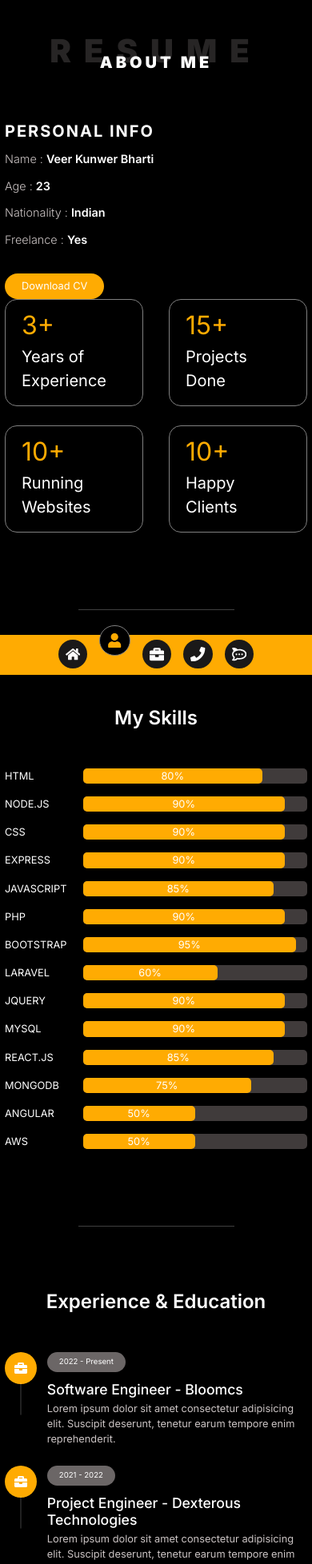
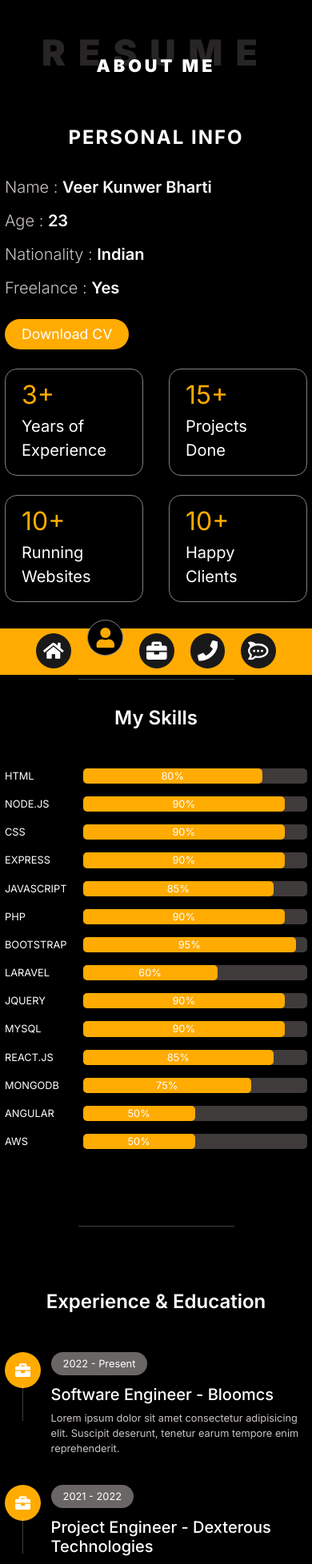
Before and after one commit to nextoncode/veerkbharti-nextjs, a Next.js app: page /about in a window 390 px wide. Shown: the top 1956 px of the page at 80% size. Built offline with nearby package versions, Linux system fonts and the light colour scheme; a web font is replaced by a local one.

Commit message:
Making responsiveness

```diff
--- a/src/app/about/about.module.css
+++ b/src/app/about/about.module.css
@@ -3,9 +3,14 @@
   height: 100vh;
 }
 
+.personalInfo {
+  display: flex;
+  flex-direction: column;
+}
+
 .personalInfo h5 {
   letter-spacing: 2px;
-  font-size: 2.5rem;
+  font-size: 3rem;
   text-transform: uppercase;
   font-weight: 700;
   margin-bottom: 1.5rem;
@@ -18,18 +23,22 @@
   display: flex;
   flex-direction: column;
   gap: 1.5rem;
-  margin-bottom: 4rem;
+  margin-bottom: 3rem;
 }
 
 .personalInfo ul li {
   font-weight: 300;
-  font-size: 1.8rem;
+  font-size: 2rem;
   color: #cac3c3;
 }
 
 .personalInfo ul li span {
   font-weight: 600;
   color: var(--secondary-text-color) !important;
+}
+
+.personalInfo a {
+  align-self: flex-start;
 }
 
 .infoCardBox {
@@ -83,3 +92,22 @@
     grid-template-columns: 1fr;
   }
 }
+
+@media (max-width: 767px) {
+  .personalInfo h5 {
+    align-self: center;
+  }
+
+  .personalInfo h5 {
+    font-size: 3rem;
+    margin-bottom: 4rem;
+  }
+
+  .personalInfo ul li {
+    font-size: 2.5rem;
+  }
+
+  .personalInfo a {
+    font-size: 2.2rem;
+  }
+}
--- a/src/app/about/page.jsx
+++ b/src/app/about/page.jsx
@@ -52,15 +52,15 @@ const AboutPage = () => {
       endDate: "2020",
       experience: false,
     },
-    {
-      title: "Frontend Development",
-      org: "WsCube Tech",
-      description:
-        "Lorem ipsum dolor sit amet consectetur adipisicing elit. Suscipit deserunt, tenetur earum tempore enim reprehenderit.",
-      startDate: "2020",
-      endDate: "2020",
-      experience: false,
-    },
+    // {
+    //   title: "Frontend Development",
+    //   org: "WsCube Tech",
+    //   description:
+    //     "Lorem ipsum dolor sit amet consectetur adipisicing elit. Suscipit deserunt, tenetur earum tempore enim reprehenderit.",
+    //   startDate: "2020",
+    //   endDate: "2020",
+    //   experience: false,
+    // },
   ];
   return (
     <>
@@ -68,8 +68,10 @@ const AboutPage = () => {
         <div className="container">
           <SectionMainTitle mainTitle="Resume" subTitle="About Me" />
           <div className="row">
-            <div className="col-sm-4">
-              <div className={styles.personalInfo}>
+            <div className="col-md-4">
+              <div
+                className={`${styles.personalInfo} mb-md-0 mb-5`}
+              >
                 <h5>Personal Info</h5>
                 <ul>
                   <li>
@@ -90,7 +92,7 @@ const AboutPage = () => {
                 </Link>
               </div>
             </div>
-            <div className="col-sm-8">
+            <div className="col-md-8">
               <div className={styles.infoCardBox}>
                 <div className={styles.infoCard}>
                   <span>3+</span>
--- a/src/app/contact/contact.module.css
+++ b/src/app/contact/contact.module.css
@@ -2,6 +2,7 @@
   font-size: 3rem;
   font-weight: 700;
   text-transform: uppercase;
+  margin-bottom: 2rem;
 }
 
 .contactInfoBox ul {
@@ -13,6 +14,7 @@
 .contactInfoBox p {
   font-size: 2rem;
   color: #cac3c3;
+  margin-bottom: 2rem;
 }
 
 .contactInfo {
@@ -75,4 +77,5 @@
 
 .contactForm form button{
     font-size: 2rem;
+    align-self: flex-start;
 }
--- a/src/app/contact/page.jsx
+++ b/src/app/contact/page.jsx
@@ -76,7 +76,7 @@ const ContactPage = () => {
             </div>
             <div className="col-md-1"></div>
             <div className="col-md-5">
-              <div className={styles.contactForm}>
+              <div className={`${styles.contactForm} mb-5 pb-5`}>
                 <form>
                   <input type="text" name="name" id="name" placeholder="Name" />
                   <input type="email" name="email" id="email" placeholder="Email" />
--- a/src/app/globals.css
+++ b/src/app/globals.css
@@ -61,7 +61,7 @@ a {
   padding: 5px 20px;
   background: var(--primary-bg-color);
   color: var(--secondary-text-color);
-  font-size: 1.6rem;
+  font-size: 2rem;
 }
 
 section {
--- a/src/components/ExperienceCard/experience.module.css
+++ b/src/components/ExperienceCard/experience.module.css
@@ -1,7 +1,7 @@
 .experienceCard {
   display: flex;
   gap: 1.6rem;
-  margin-bottom: 2rem;
+  margin-bottom: 3.5rem;
 }
 
 .experienceCard .cardIcon {
@@ -35,15 +35,32 @@
   border: none;
   text-align: center;
   margin-bottom: 1.4rem;
-  font-size: 1.2rem;
+  font-size: 1.4rem;
 }
 
 .experienceCard .cardContent h5 {
   color: var(--secondary-text-color);
   font-size: 2.2rem;
+  margin-bottom: 1rem;
 }
 
 .experienceCard .cardContent p {
   font-size: 1.6rem;
   color: #cac3c3;
 }
+
+@media screen and (max-width: 767px) {
+  .experienceCard .cardIcon button {
+  font-size: 2.4rem;
+  width: 5.6rem;
+  height: 5.6rem;
+}
+
+  .experienceCard .cardContent button {
+  font-size: 1.6rem;
+}
+
+  .experienceCard .cardContent h5 {
+    font-size: 2.5rem;
+  }
+}
--- a/src/components/Navbar/navbar.module.css
+++ b/src/components/Navbar/navbar.module.css
@@ -41,7 +41,10 @@
   background: #ffab02 !important;
 }
 
-@media screen and (max-width: 900px) {
+@media screen and (max-width: 992px) {
+  .navList {
+    gap: 20px;
+  }
   .navbar {
     background: #ffab02;
     width: 100vw;
@@ -51,7 +54,7 @@
 
   .navList li a {
     padding: 9px;
-    font-size: 2.3rem;
+    font-size: 3.2rem;
   }
 
   .active {
--- a/src/components/Titles/title.module.css
+++ b/src/components/Titles/title.module.css
@@ -55,11 +55,11 @@
 
 @media screen and (max-width: 575px) {
   .sectionMainTitle h2 {
-    font-size: 5rem;
+    font-size: 5.6rem;
   }
 
   .sectionMainTitle h3 {
-    font-size: 2.5rem;
+    font-size: 2.7rem;
     transform: translate(-50%, 10%);
   }
 }
```
